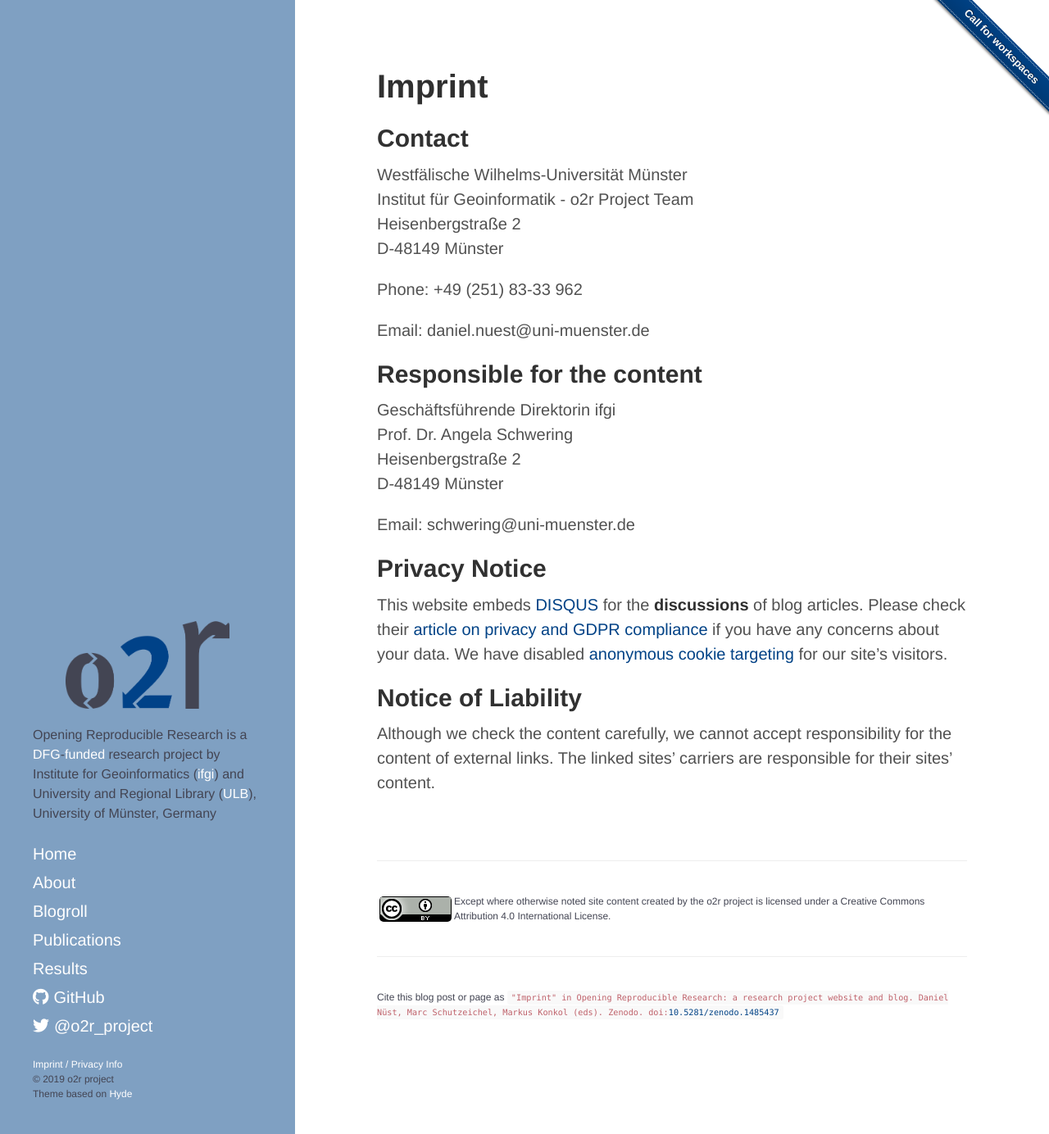
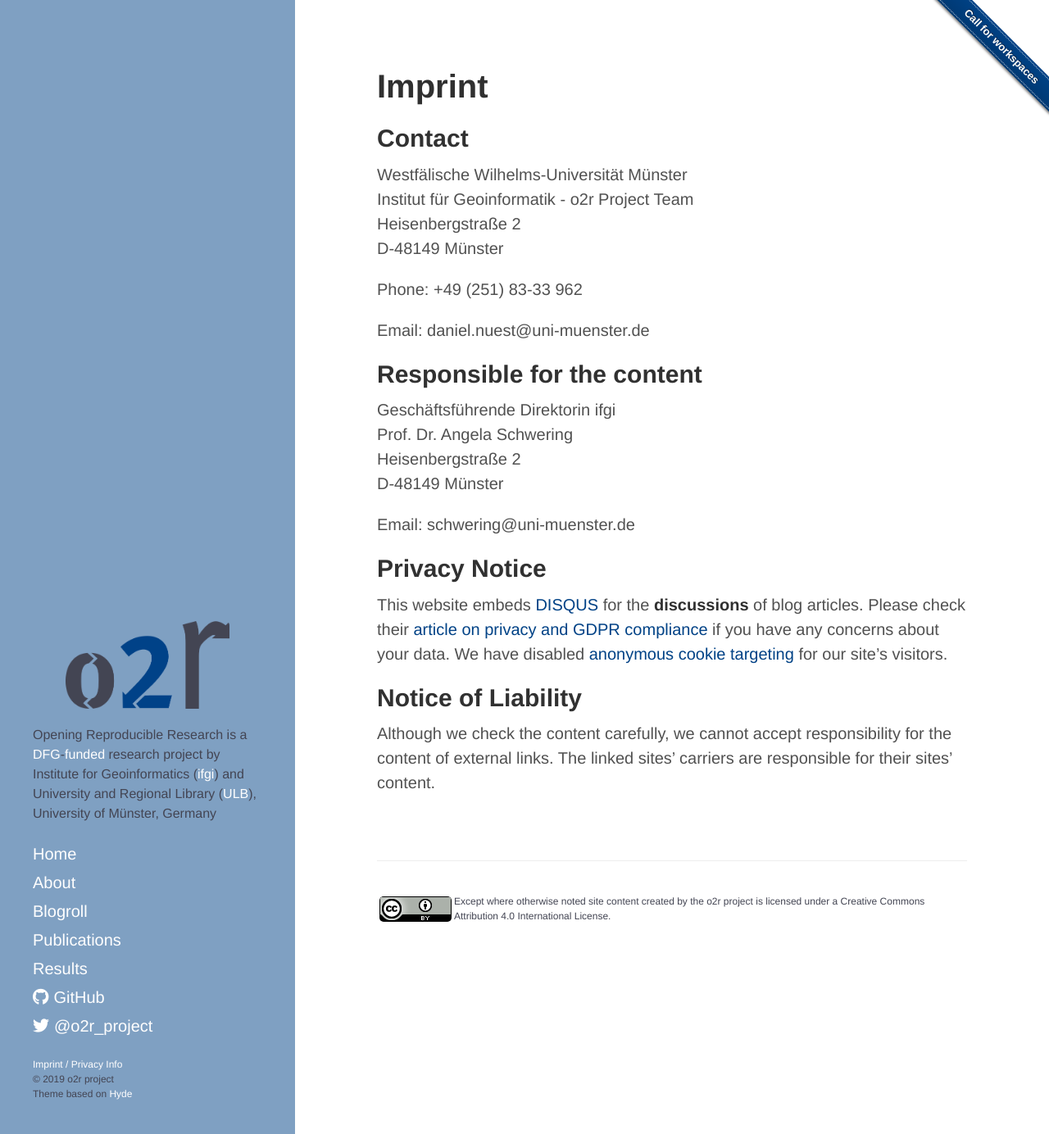
Before and after one commit to o2r-project/o2r-project.github.io, a Jekyll site: the page built from imprint.md, in a window 1280 px wide and 1384 px high. Shown: the whole window at 82% size. Built offline with Jekyll 4.4.1, drawn with Linux system fonts in a browser that asks for light colours; nearby versions of some CDN libraries.

Commit message:
allow not to show citation info on some pages

```diff
--- a/_layouts/default.html
+++ b/_layouts/default.html
@@ -14,6 +14,7 @@
     <div class="content container">
       {{ content }}
 
+      {% unless page.no_license %}
       <div class="attribution">
         <div style="float: left; margin: 3px;">
           <a rel="license" href="https://creativecommons.org/licenses/by/4.0/">
@@ -22,12 +23,15 @@
         </div>
         <div>Except where otherwise noted site content created by the o2r project is licensed under a Creative Commons Attribution 4.0 International License.</div>
       </div>
+      {% endunless %}
 
+      {% unless page.no_citation %}
       <div class="attribution">
         <p>Cite this blog post or page as
           <code>{% if page.author %}{{ page.author }}.{% endif %}"{{ page.title }}" in Opening Reproducible Research: a research project website and blog. Daniel Nüst, Marc Schutzeichel, Markus Konkol (eds). Zenodo. doi:<a href="https://doi.org/10.5281/zenodo.1485437">10.5281/zenodo.1485437</a></code>
         </p>
       </div>
+      {% endunless %}
     </div>
 
     {% include anchors.html %}
```
Also changed, not shown: blogroll.md (+1 -0 lines), imprint.md (+1 -0 lines). Lines whose indentation alone changed are shown as unchanged.
